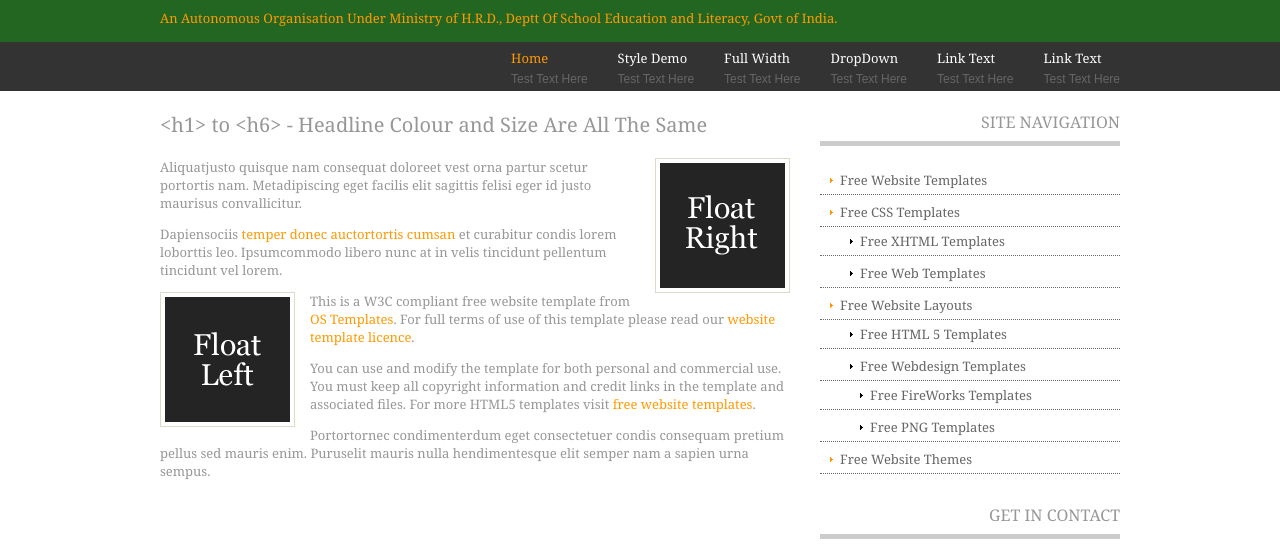
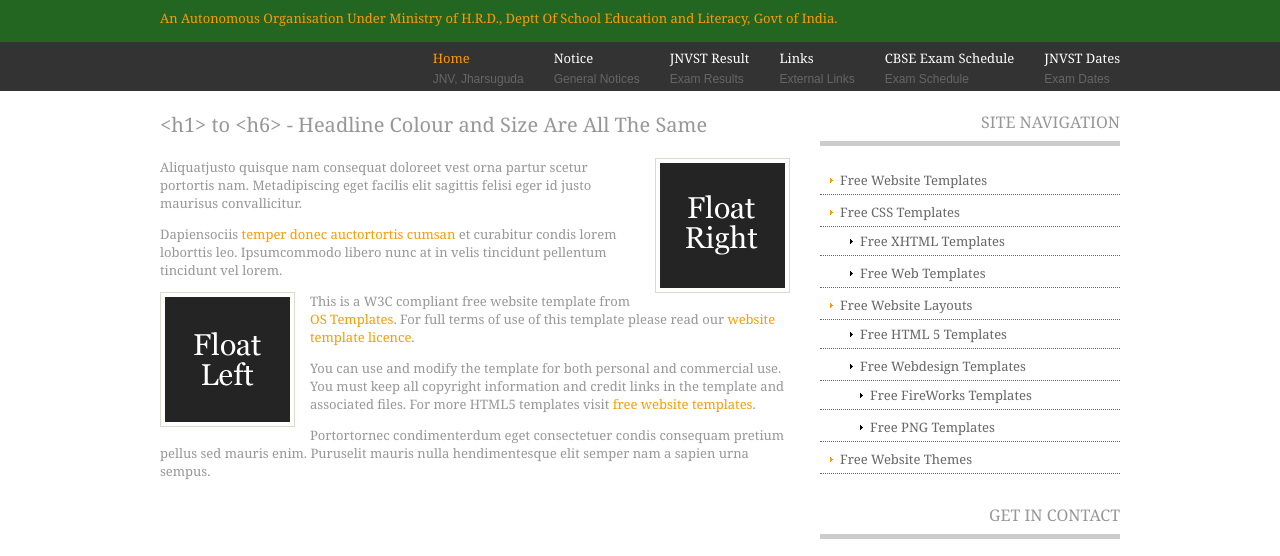
Before and after one commit to vishnoor/JNV-Jharsuguda, a plain HTML site: page style-demo.html in a window 1280 px wide. Shown: the part 189-745 px from the top of the page. Drawn offline with Linux system fonts and the light colour scheme.

Commit message:
Naav Updated
The Navigation menu was updated for the Notice dummy page

```diff
--- a/style-demo.html
+++ b/style-demo.html
@@ -20,20 +20,20 @@
 </div>
 <div class="wrapper row1">
   <header id="header" class="clear">
-    <nav>
+   <nav>
       <ul>
-        <li class="last"><a href="#">Link Text</a><span>Test Text Here</span></li>
-        <li><a href="#">Link Text</a><span>Test Text Here</span></li>
-        <li><a href="#">DropDown</a><span>Test Text Here</span>
+        <li class="last"><a href="#">JNVST Dates</a><span>Exam Dates</span></li>
+        <li><a href="#">CBSE Exam Schedule</a><span>Exam Schedule</span></li>
+        <li><a href="#">Links</a><span>External Links</span>
           <ul>
-            <li><a href="#">Link 1</a></li>
-            <li><a href="#">Link 2</a></li>
-            <li><a href="#">Link 3</a></li>
+            <li><a href="http://www.cbse.nic.in/">CBSE</a></li>
+            <li><a href="http://www.ncert.nic.in/index.html">NCERT</a></li>
+            <li><a href="http://www.navodaya.nic.in/">NVS</a></li>
           </ul>
         </li>
-        <li><a href="full-width.html">Full Width</a><span>Test Text Here</span></li>
-        <li><a href="style-demo.html">Style Demo</a><span>Test Text Here</span></li>
-        <li class="active"><a href="index.html">Home</a><span>Test Text Here</span></li>
+        <li><a href="full-width.html">JNVST Result</a><span>Exam Results</span></li>
+        <li><a href="style-demo.html">Notice</a><span>General Notices</span></li>
+        <li class="active"><a href="index.html">Home</a><span>JNV, Jharsuguda</span></li>
       </ul>
     </nav>
   </header>
```
